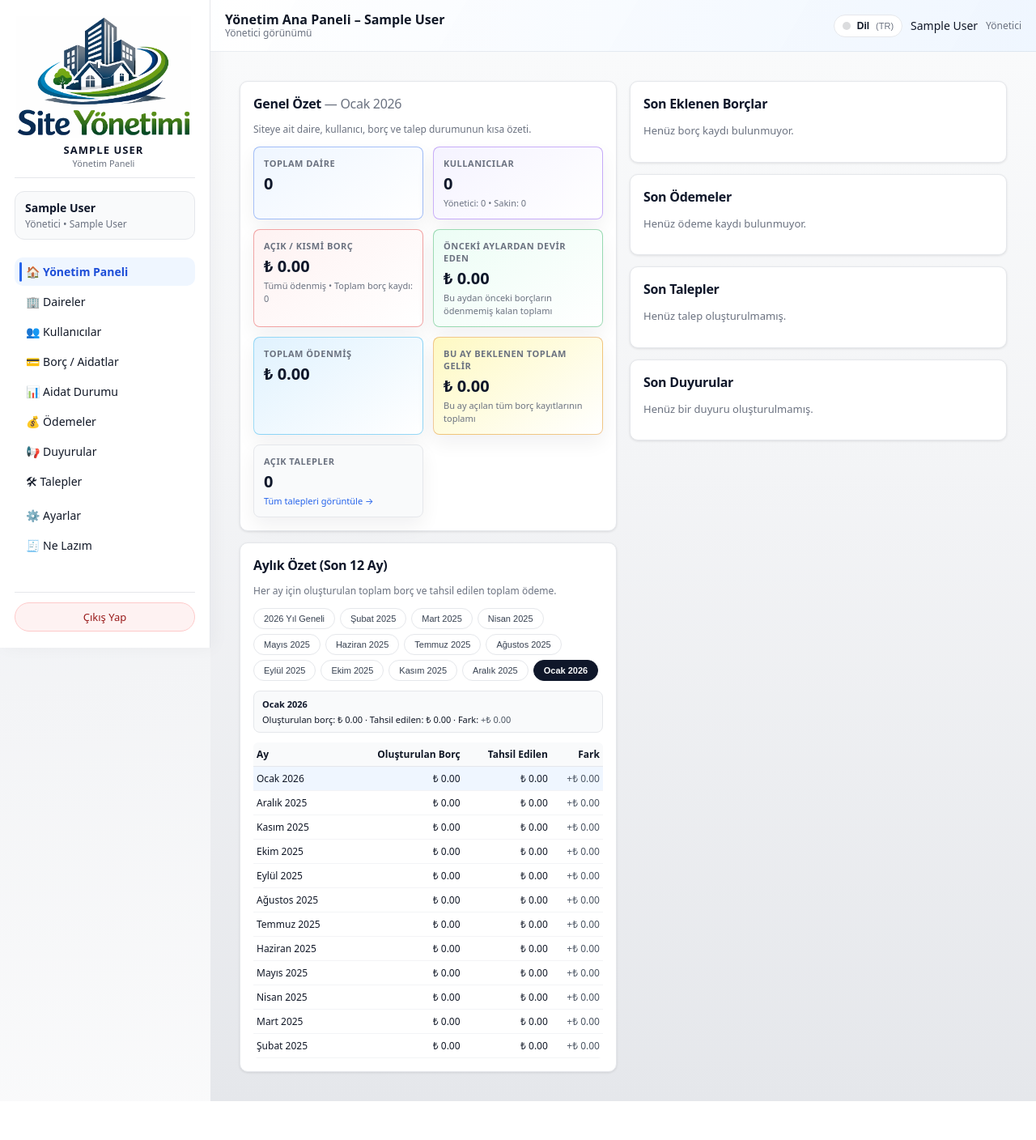
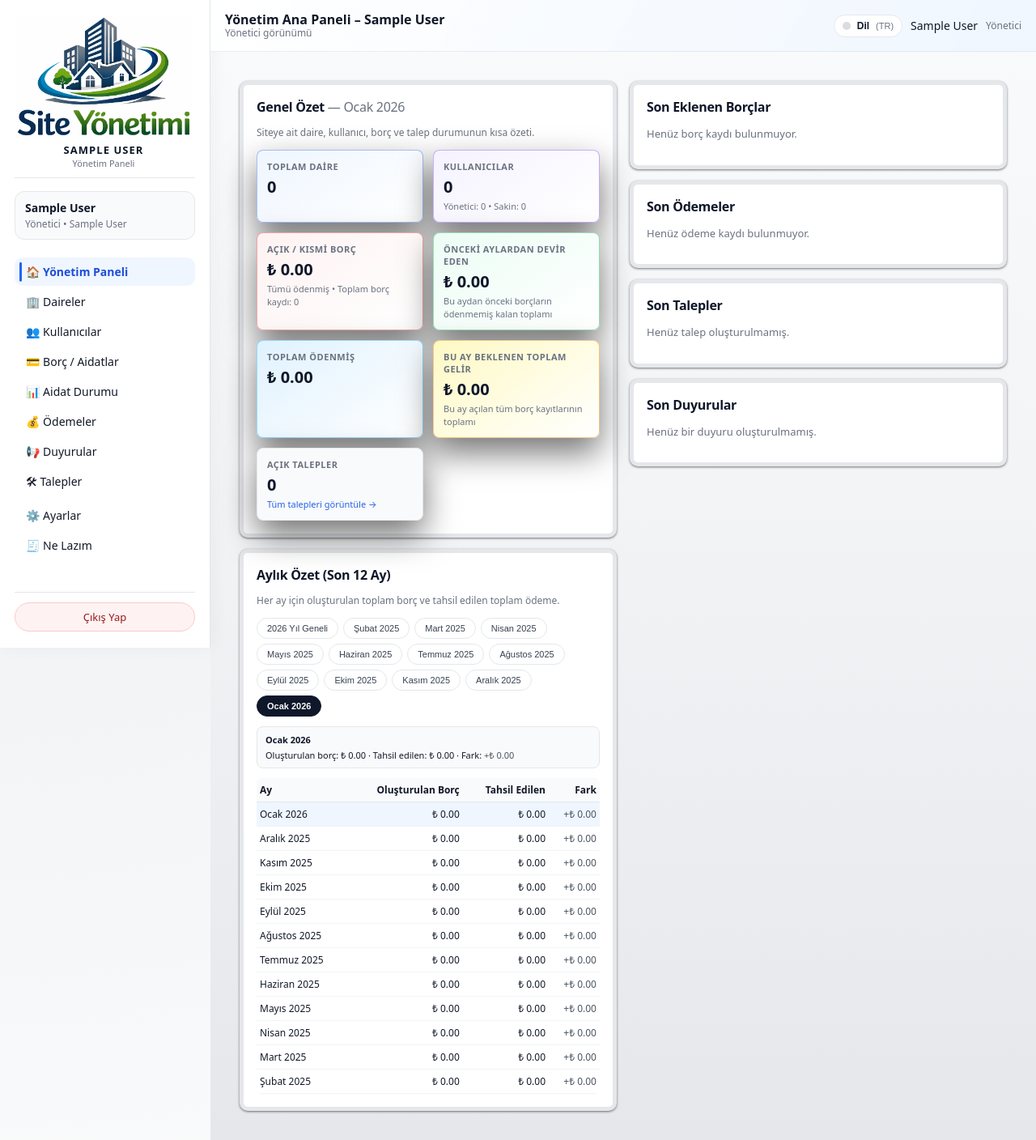
Before and after one commit to aydogmusserhat/siteyonetim, a Flask app: page /admin/dashboard in a window 1280 px wide. Shown: the whole page at 81% size. Before the commit the page ends 1360 px from the top, so only its background shows below. Run offline with Flask 3, Linux system fonts and the light colour scheme; the visitor is signed in with stand-in values (Sample User, id 1); data comes from the database, SQL or seed files in the repository; data that the repository does not hold is empty.

Commit message:
dashboard css

```diff
--- a/templates/admin/dashboard.html
+++ b/templates/admin/dashboard.html
@@ -287,8 +287,8 @@
   background: #ffffff;
   border-radius: 10px;
   padding: 16px;
-  border: 1px solid #e5e7eb;
-  box-shadow: 0 1px 3px 0 rgba(0, 0, 0, 0.1);
+  border: 5px solid #e5e7eb;
+  box-shadow: 0 1px 3px 0 rgba(0, 0, 0, 0.55);
   margin-top: 14px;
 }
 
@@ -323,6 +323,7 @@
   border: 1px solid #e5e7eb;
   border-radius: 8px;
   padding: 12px;
+  box-shadow: 0 18px 40px rgba(0,0,0,0.55);
   transition: all 0.2s ease;
 }
 
```
